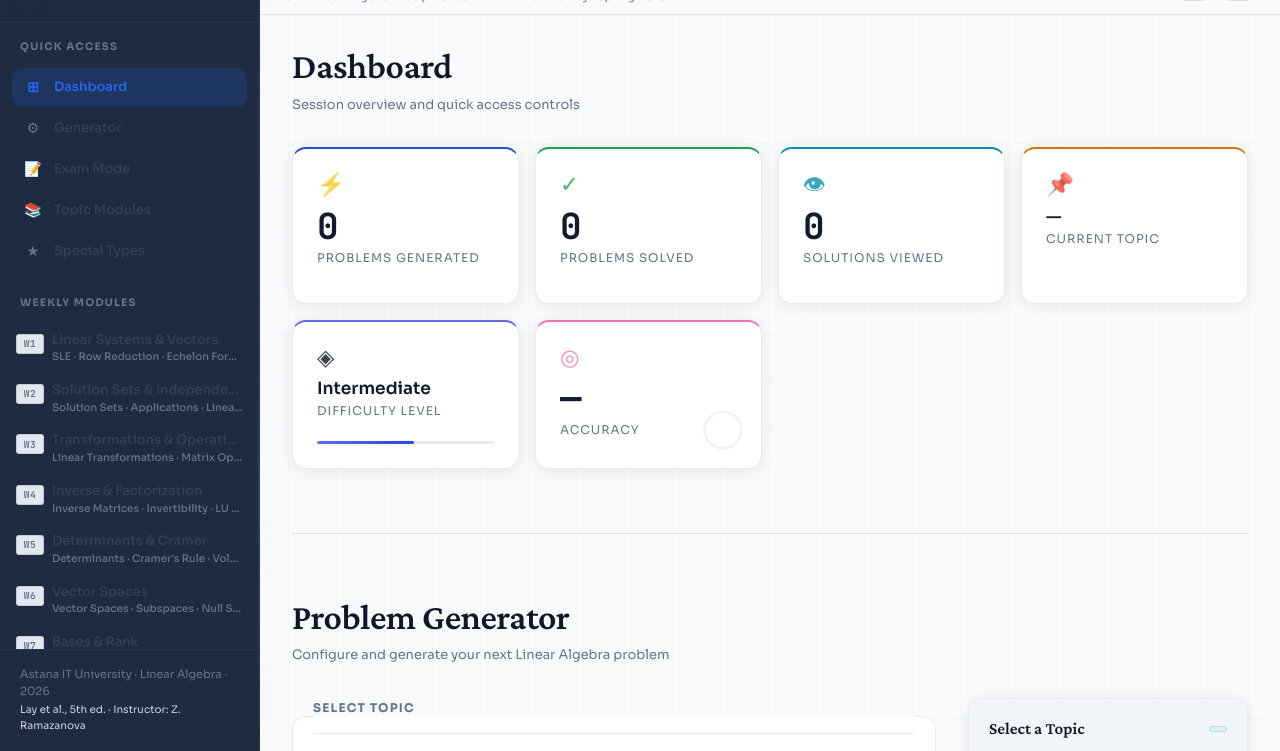
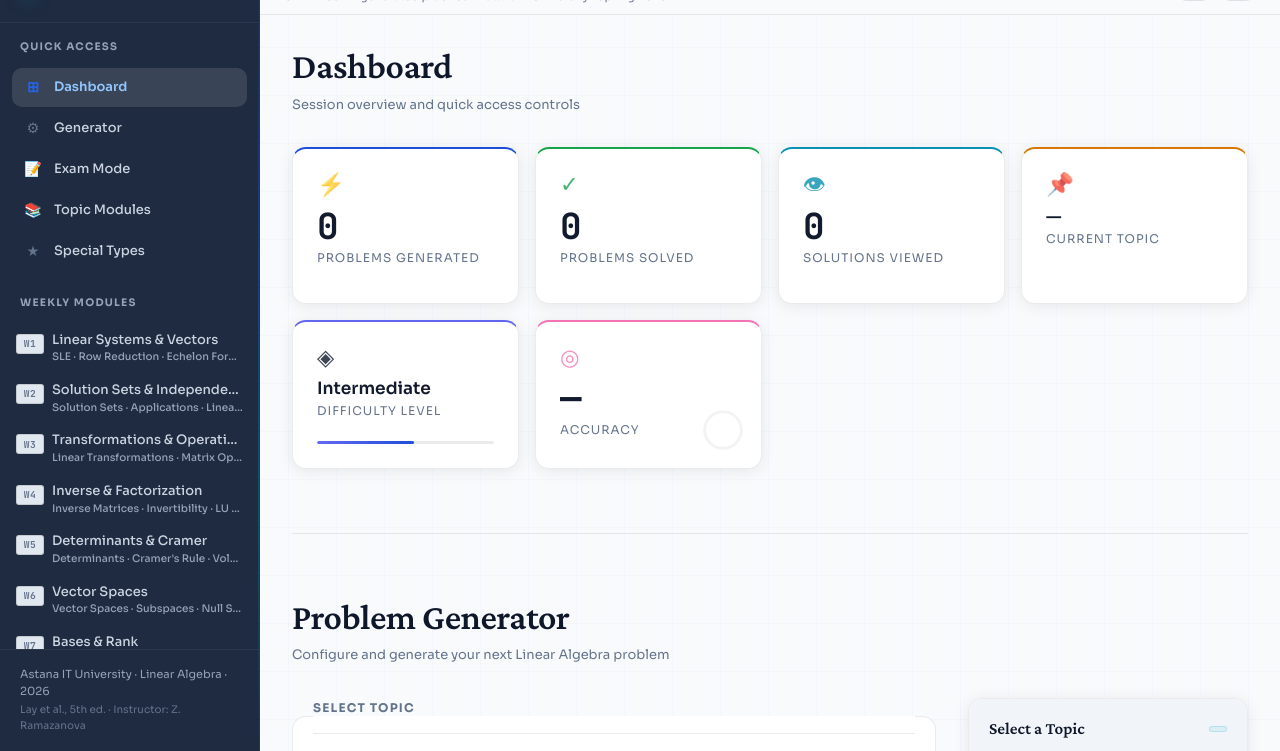
Before and after one commit to Smrbruh/lineika-final-quiz, a plain HTML site: page index.html in a window 1280 px wide. Both pictures are taken after a click on the button "Toggle light/dark theme". Shown: the part 49-800 px from the top of the page. Drawn offline with nearby package versions, Linux system fonts and the light colour scheme; a web font is replaced by a local one.

Commit message:
Update styles.css

```diff
--- a/styles.css
+++ b/styles.css
@@ -186,7 +186,7 @@
   --text-primary:   #0F172A;
   --text-secondary: #334155;
   --text-muted:     #64748B;
-  --text-faint:     #CBD5E1;
+  --text-faint:     #94A3B8;
 
   --border:         rgba(0,0,0,0.08);
   --border-strong:  rgba(0,0,0,0.13);
@@ -199,8 +199,12 @@
   --shadow-primary: 0 8px 32px rgba(29,78,216,0.2);
   --shadow-card:    0 2px 16px rgba(0,0,0,0.08);
 
-  --sidebar-bg:     #1E2B40;
-  --header-bg:      rgba(248,250,252,0.95);
+  --sidebar-bg:          #1E2B40;
+  --sidebar-text:        #CBD5E1;
+  --sidebar-text-muted:  #94A3B8;
+  --sidebar-item-hover:  rgba(255,255,255,0.07);
+  --sidebar-item-active: rgba(255,255,255,0.12);
+  --header-bg:           rgba(248,250,252,0.95);
 
   --math-bg:        rgba(241,245,249,0.9);
   --math-border:    rgba(29,78,216,0.2);
@@ -500,9 +504,9 @@ fieldset { border: none; }
   transition: background var(--t-fast), color var(--t-fast), border-color var(--t-fast);
 }
 .sidebar__week-link:hover .sidebar__week-badge {
-  background: var(--primary-dim);
-  border-color: var(--border-accent);
-  color: var(--primary-hover);
+  background: rgba(37, 99, 235, 0.25);
+  border-color: rgba(59, 130, 246, 0.5);
+  color: #93C5FD;
 }
 .sidebar__week-badge--final {
   background: var(--accent-dim);
@@ -551,6 +555,47 @@ fieldset { border: none; }
   font-size: 0.65rem;
   color: var(--text-faint);
   margin-top: 2px;
+}
+[data-theme="light"] .sidebar__nav-link,
+.theme-light .sidebar__nav-link {
+  color: var(--sidebar-text, #CBD5E1);
+}
+
+[data-theme="light"] .sidebar__nav-link:hover,
+.theme-light .sidebar__nav-link:hover {
+  color: #F8FAFC;
+  background: var(--sidebar-item-hover);
+}
+
+[data-theme="light"] .sidebar__nav-link--active,
+.theme-light .sidebar__nav-link--active {
+  color: #93C5FD;
+  background: var(--sidebar-item-active);
+}
+
+[data-theme="light"] .sidebar__nav-group-title,
+.theme-light .sidebar__nav-group-title {
+  color: var(--sidebar-text-muted, #94A3B8);
+}
+
+[data-theme="light"] .sidebar__week-title,
+.theme-light .sidebar__week-title {
+  color: var(--sidebar-text, #CBD5E1);
+}
+
+[data-theme="light"] .sidebar__week-topics,
+.theme-light .sidebar__week-topics {
+  color: var(--sidebar-text-muted, #94A3B8);
+}
+
+[data-theme="light"] .sidebar__footer-text,
+.theme-light .sidebar__footer-text {
+  color: var(--sidebar-text-muted, #94A3B8);
+}
+
+[data-theme="light"] .sidebar__footer-sub,
+.theme-light .sidebar__footer-sub {
+  color: #64748B;
 }
 
 /* Sidebar overlay for mobile */
```
